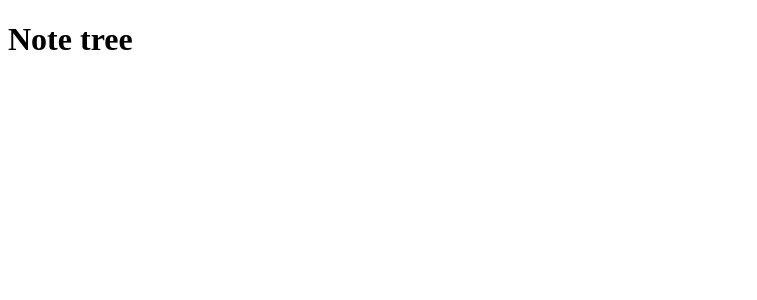
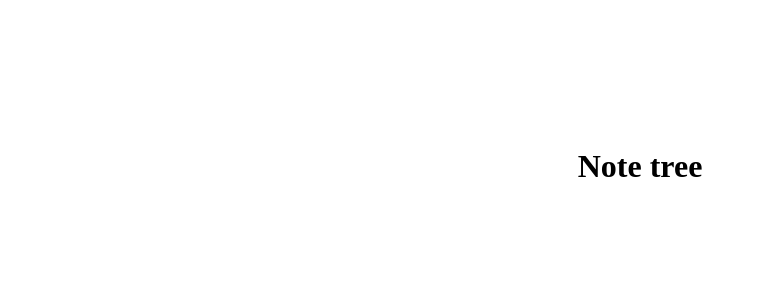
Before and after one commit to aShabat/basalt_di_final, a React (Vite) app: page /notes in a window 1280 px wide. Shown: the top 300 px of the page, without its empty margins (0-757 px from the left). Built offline with nearby package versions, Linux system fonts and the light colour scheme.

Commit message:
client: created main.css

```diff
--- /dev/null
+++ b/src/client/main.css
@@ -0,0 +1,6 @@
+#root {
+  margin: 10%;
+  display: flex;
+  flex-direction: column;
+  align-items: center;
+}
--- a/src/client/main.tsx
+++ b/src/client/main.tsx
@@ -1,5 +1,7 @@
 import React from "react"
 import ReactDOM from "react-dom/client"
+
+import "./main.css"
 
 import App from "./App"
 import { BrowserRouter } from "react-router"
```
